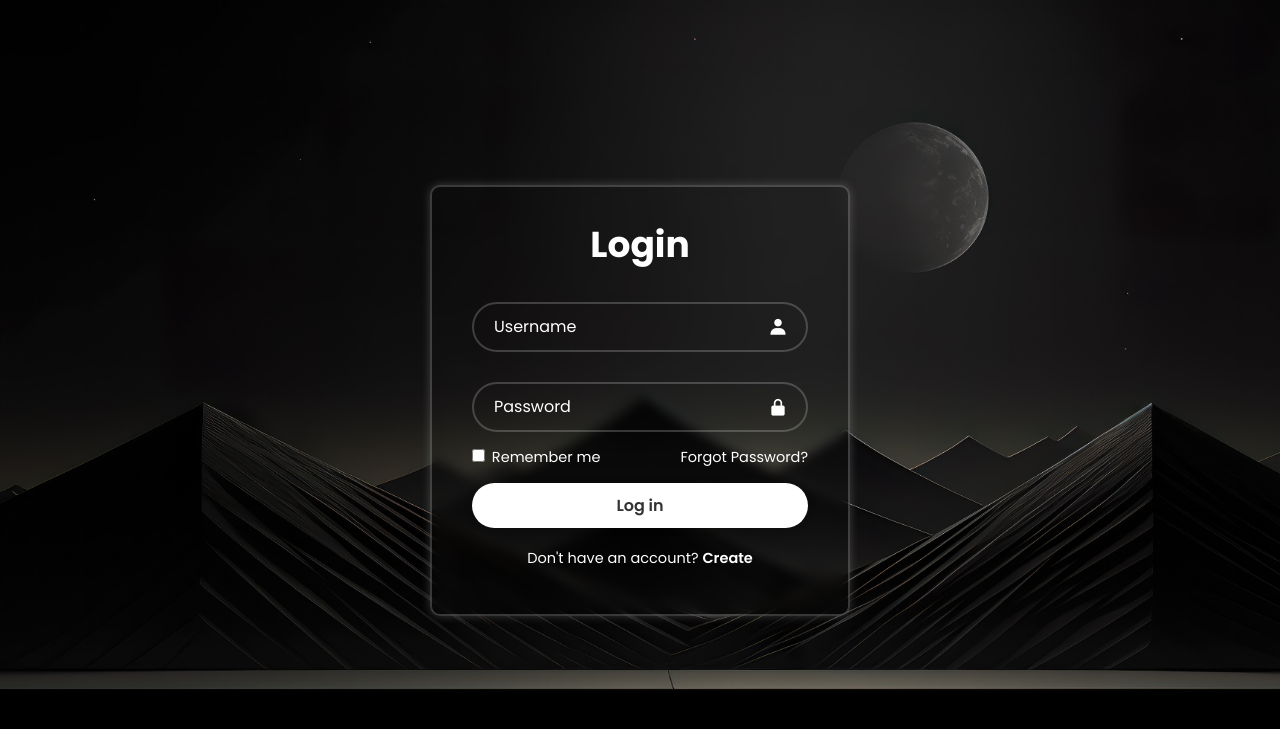
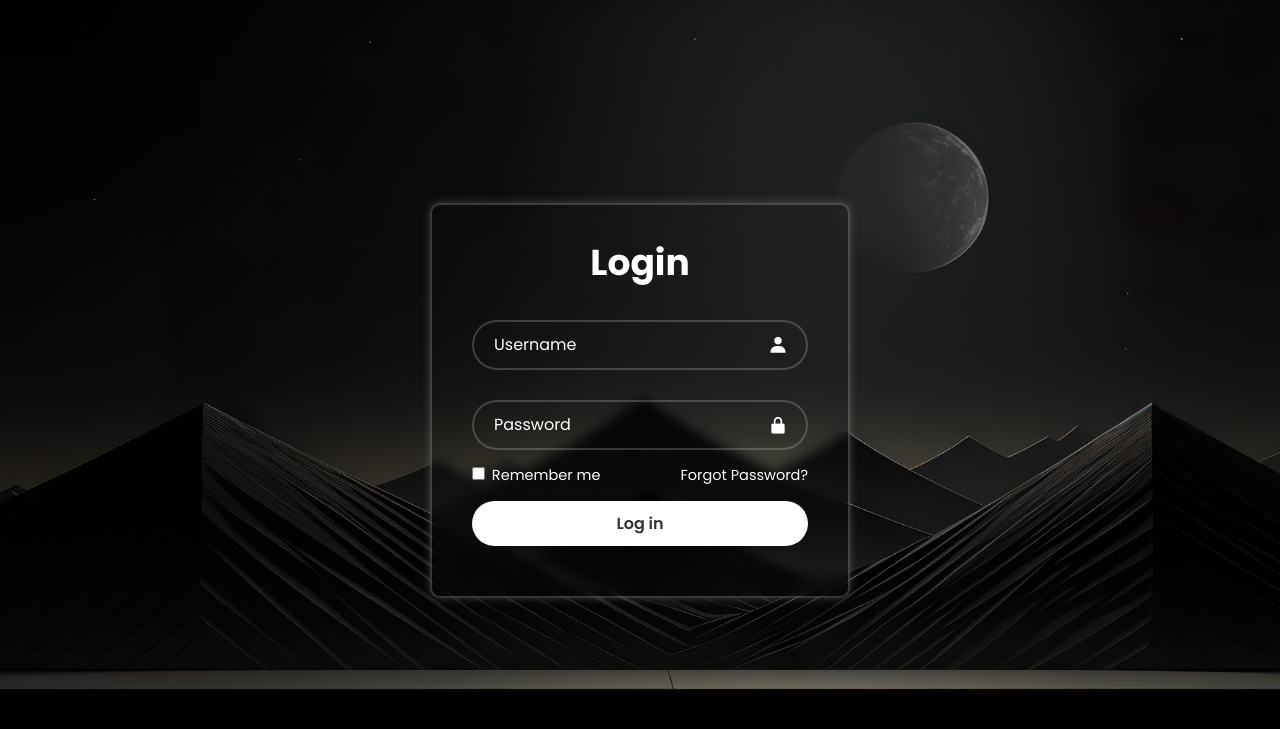
Before and after one commit to yayo98j/vikingstaff, a PHP site: page /index.php in a window 1280 px wide. Shown: the top 729 px of the page. Run offline with PHP 8.4, Linux system fonts and the light colour scheme.

Commit message:
Update index.php

```diff
--- a/index.php
+++ b/index.php
@@ -50,7 +50,7 @@
 
       <button type="submit" class="btn">Log in</button>
       <div class="register-link">
-        <p>Don't have an account? <a href="create_user_admin.php">Create</a></p>
+
       </div>
     </form>
   </div>
```
